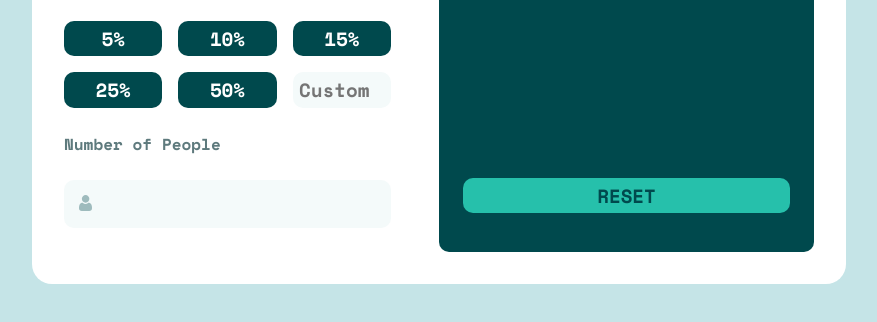
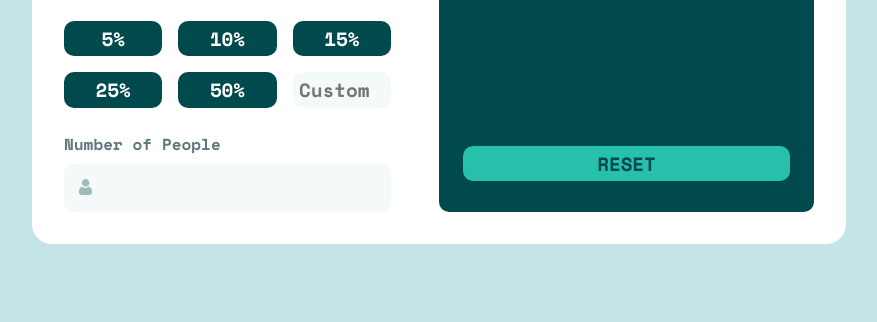
Before and after one commit to everodriguezval/tip-calculator-app, a plain HTML site: page index.html in a window 1280 px wide. Shown: the part 386-708 px from the top of the page, without its empty margins (201-1078 px from the left). Drawn offline with nearby package versions, Linux system fonts and the light colour scheme.

Commit message:
fixed the margin of input element

```diff
--- a/index.html
+++ b/index.html
@@ -38,7 +38,7 @@
                 <!-- Number of people section -->
                 <section>
                     <h3>Number of People</h3>
-                    <form action="#">
+                    <form action="#" class="people-container">
                         <input class="input-number-people" type="number" min="1">
                     </form>
                 </section>
--- a/style.css
+++ b/style.css
@@ -193,7 +193,11 @@ ul li {
     }
 
     #reset-btn {
-        margin-top: 12rem;
+        margin-top: 10rem;
+    }
+
+    .people-container {
+        margin: 0;
     }
 
     div section .input-number-people {
```
